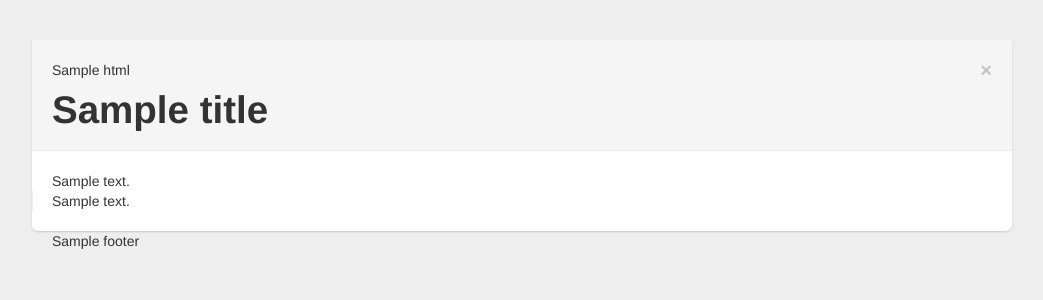
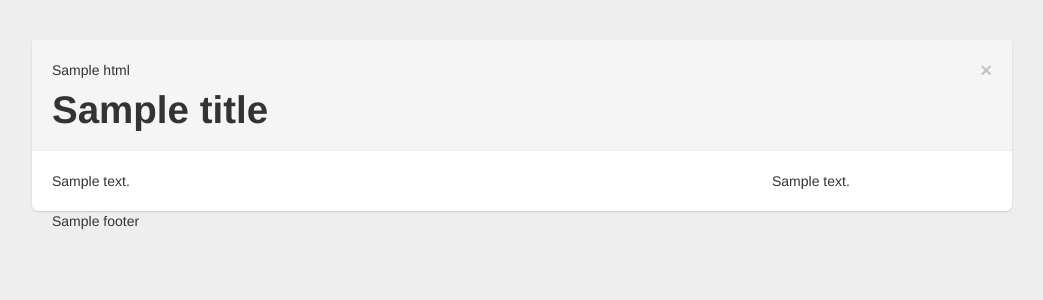
Before and after one commit to mdornseif/appengine-toolkit, a Python web app: template templates/base_admin.html in a window 1280 px wide. Shown: the top 300 px of the page, without its empty margins (118-1161 px from the left). Run offline with Jinja, Linux system fonts and the light colour scheme; the template is opened without the code that fills it: most values are stand-ins (such as "Sample title", 1, 10 or a date in 2020); some libraries are stand-ins or nearby versions.

Commit message:
Bootstrap switched from 16 units to 12 units

```diff
--- a/templates/base_admin.html
+++ b/templates/base_admin.html
@@ -84,13 +84,13 @@
         </div>
         <div class="row">
           {% block mainrow -%}
-          <div class="span12" id="maincontent">
+          <div class="span9" id="maincontent">
               {% block maincontent -%}
                 {% if content is defined -%}{{ content }}{%- else -%}
                 {#<h3>Main content</h3>#}{%- endif %}
               {%- endblock maincontent %}
           </div>
-          <div class="span4" id="secondarycontent">
+          <div class="span3" id="secondarycontent">
              {% block secondarycontent -%}
                 {% if secondarycontent is defined -%}{{ secondarycontent }}
                 {%- else -%}{# <h3>Secondary content</h3> #}{%- endif %}
```
